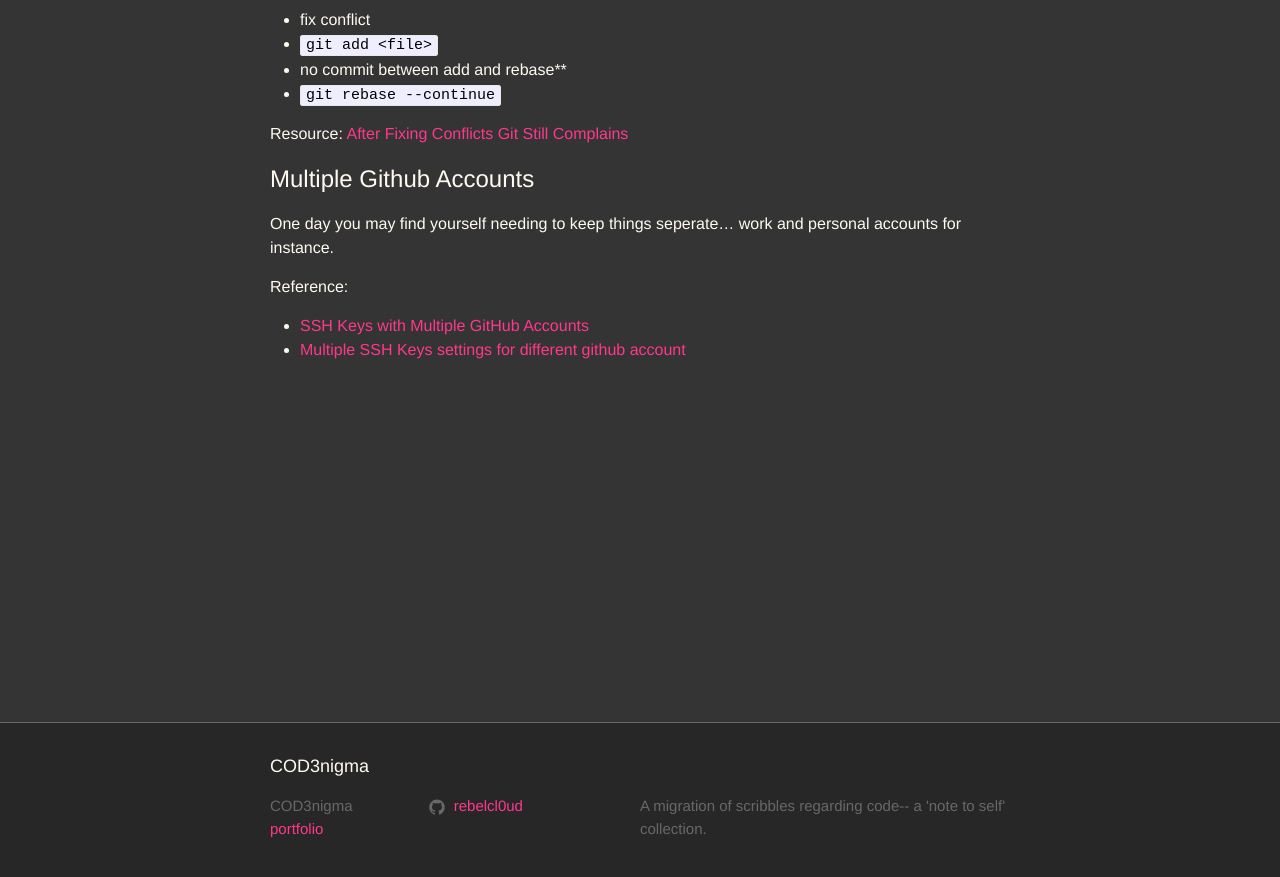
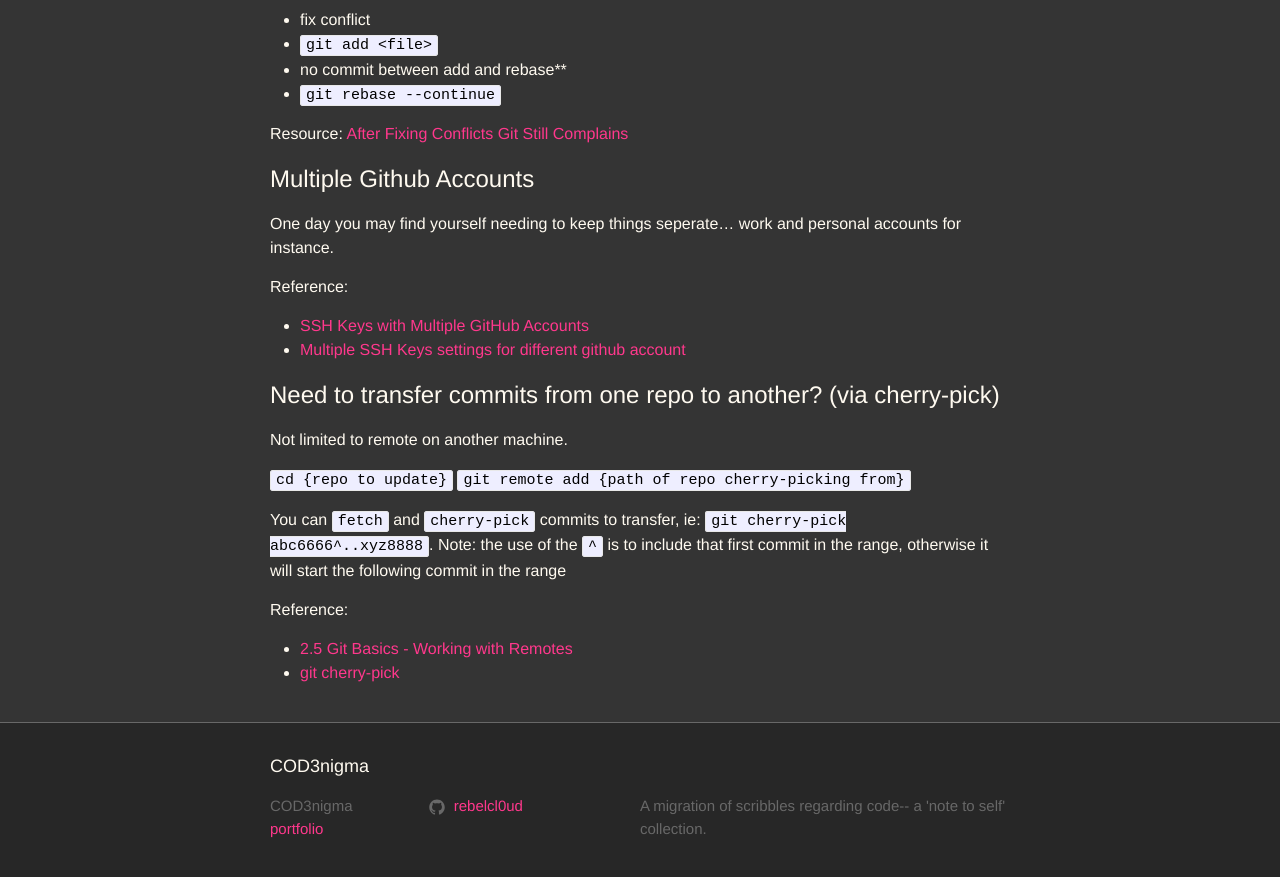
Before and after one commit to rebelcl0ud/blog, a Jekyll site: the page built from _posts/2017-06-19-[06]-git-it-done.markdown, in a window 1280 px wide and 900 px high, scrolled down 3430 px. Shown: the top 877 px of the window. Built offline with Jekyll 4.4.1, drawn with Linux system fonts in a browser that asks for light colours.

Commit message:
add: transfer commits within local repos post
via cherry-pick

```diff
--- a/_posts/2017-06-19-[06]-git-it-done.markdown
+++ b/_posts/2017-06-19-[06]-git-it-done.markdown
@@ -136,3 +136,15 @@ One day you may find yourself needing to keep things seperate... work and person
 Reference:
 - [SSH Keys with Multiple GitHub Accounts](https://medium.com/@trionkidnapper/ssh-keys-with-multiple-github-accounts-c67db56f191e)
 - [Multiple SSH Keys settings for different github account](https://gist.github.com/jexchan/2351996/)
+
+# Need to transfer commits from one repo to another? (via cherry-pick)
+Not limited to remote on another machine.
+
+`cd {repo to update}`
+`git remote add {path of repo cherry-picking from}`
+
+You can `fetch` and `cherry-pick` commits to transfer, ie: `git cherry-pick abc6666^..xyz8888`. Note: the use of the `^` is to include that first commit in the range, otherwise it will start the following commit in the range
+
+Reference:
+- [2.5 Git Basics - Working with Remotes](https://git-scm.com/book/en/v2/Git-Basics-Working-with-Remotes)
+- [git cherry-pick](https://git-scm.com/docs/git-cherry-pick)
```
